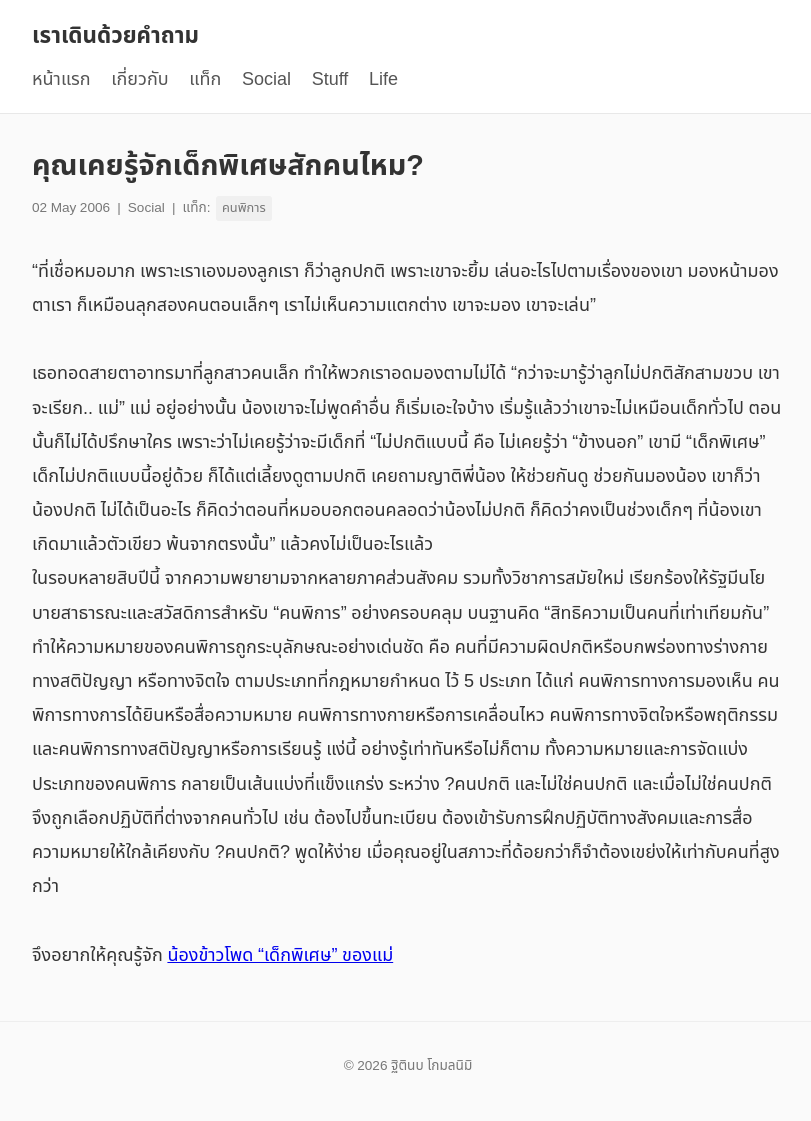
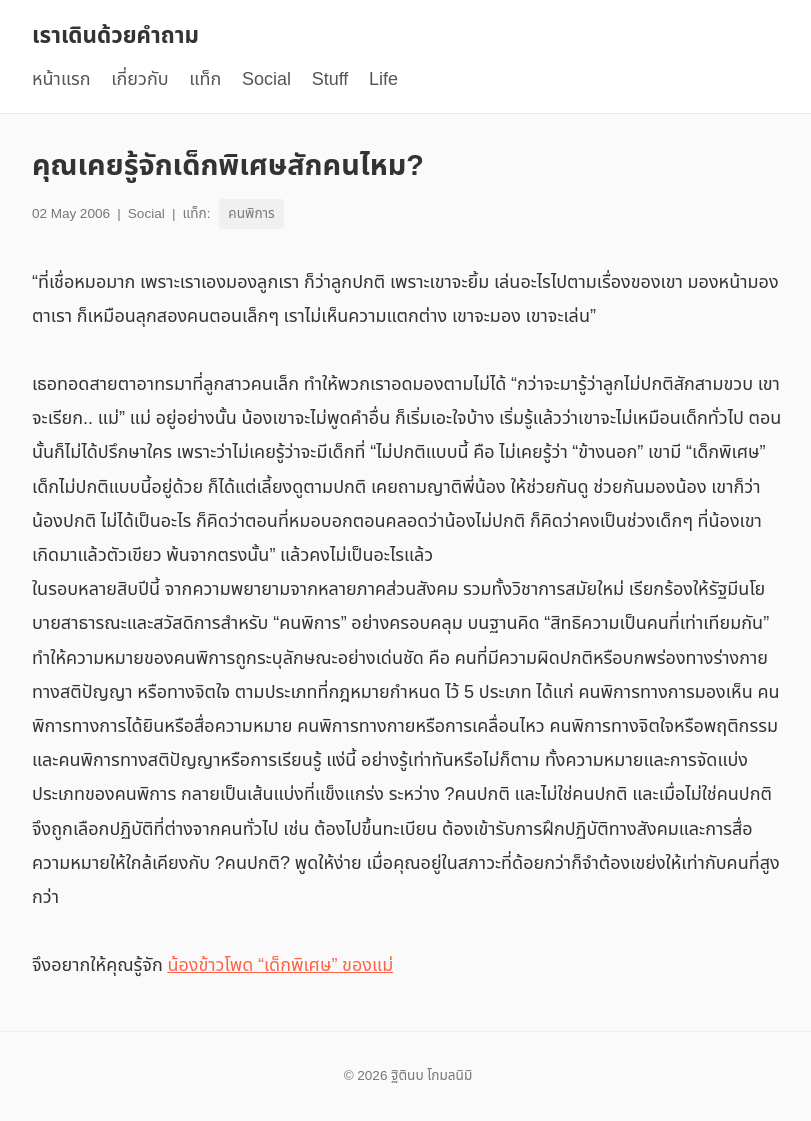
Before and after one commit to poakpong/thitinob, a Jekyll site: the page built from _posts/2006-05-02-post-3.md, in a window 1280 px wide. Shown: the whole page, without its empty margins (232-1043 px from the left). Built offline with Jekyll 4.4.1, drawn with Linux system fonts in a browser that asks for light colours.

Commit message:
Style links orange (#FF6347) in post content and tag pills, add spacing to tag index
Co-Authored-By: Claude Sonnet 4.6 <noreply@anthropic.com>

```diff
--- a/assets/css/main.css
+++ b/assets/css/main.css
@@ -66,19 +66,27 @@ body {
 .post-content img { max-width: 100%; height: auto; display: block; margin: 1.5rem auto; }
 .post-content p { margin-bottom: 1.2rem; }
 .post-content h2, .post-content h3 { margin: 2rem 0 0.8rem; }
+.post-content a { color: #FF6347; text-decoration: underline; }
+.post-content a:hover { color: #cc4a33; }
 
 /* Tags */
-.tag, .tag-cloud {
+.tag, .tag-cloud, .tag-pill {
   display: inline-block;
   background: #f0f0f0;
-  padding: 0.1em 0.5em;
+  padding: 0.2em 0.7em;
   border-radius: 3px;
-  font-size: 0.8rem;
-  color: #555;
+  font-size: 0.85rem;
+  color: #FF6347;
   text-decoration: none;
-  margin: 0.1rem;
+  margin: 0.3rem;
 }
-.tag:hover, .tag-cloud:hover { background: #e74c3c; color: #fff; }
+.tag:hover, .tag-cloud:hover, .tag-pill:hover { background: #FF6347; color: #fff; }
+
+/* Tag index page */
+.tag-index {
+  margin-top: 1rem;
+  line-height: 2.5;
+}
 
 /* Pagination */
 .pagination {
```
